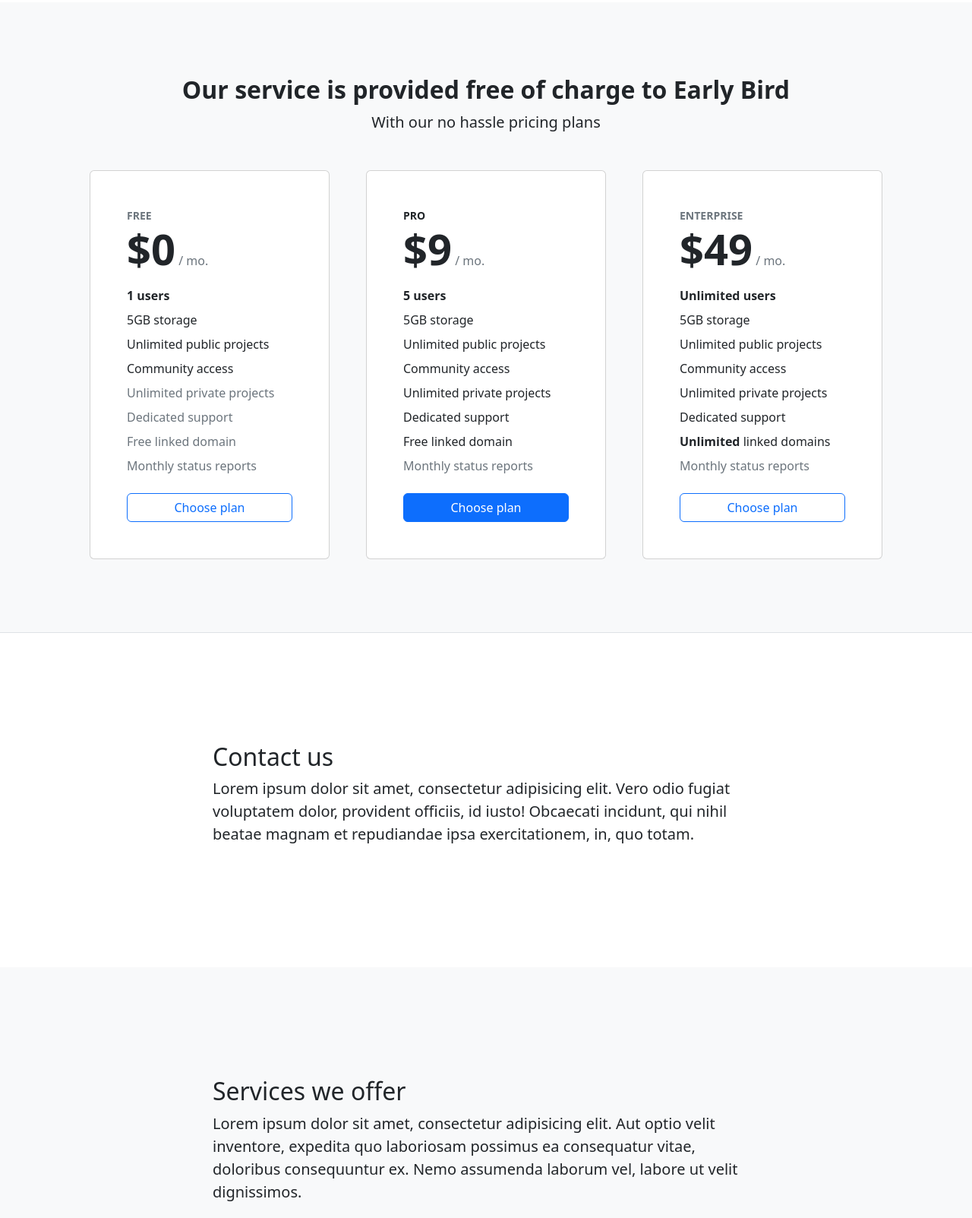
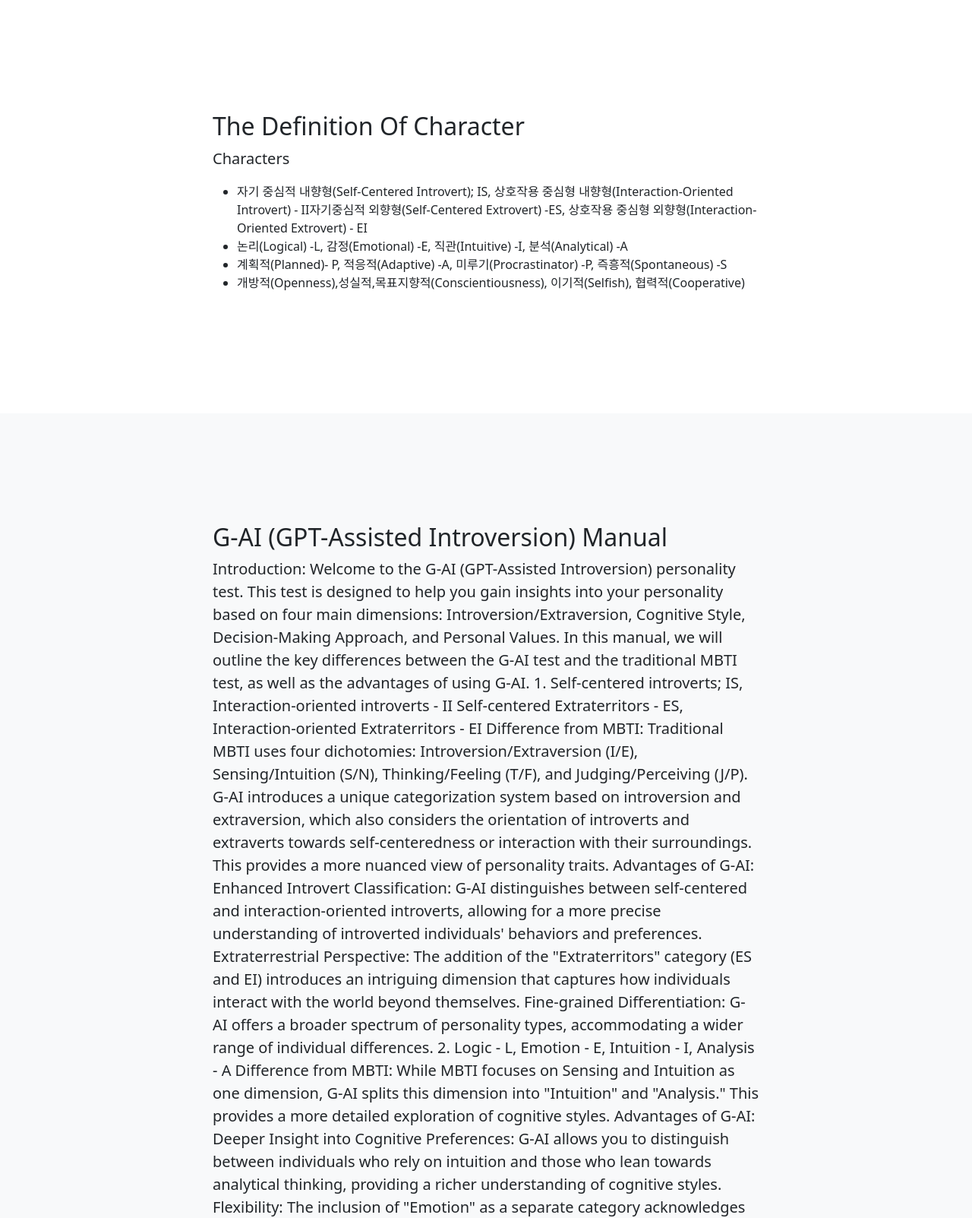
Before and after one commit to KeonhoChu/G-AI, a plain HTML site: page project/index.html in a window 1280 px wide. Shown: the part 709-2312 px from the top of the page at 76% size. Drawn offline with nearby package versions, Linux system fonts and the light colour scheme.

Commit message:
G-AI
G-AI

```diff
--- a/project/index.html
+++ b/project/index.html
@@ -22,8 +22,9 @@
                 <div class="collapse navbar-collapse" id="navbarResponsive">
                     <ul class="navbar-nav ms-auto">
                         <li class="nav-item"><a class="nav-link" href="#Start">Start</a></li>
-                        <li class="nav-item"><a class="nav-link" href="#services">Services</a></li>
-                        <li class="nav-item"><a class="nav-link" href="#contact">Contact</a></li>
+                        <li class="nav-item"><a class="nav-link" href="#Character">Character</a></li>
+                        <li class="nav-item"><a class="nav-link" href="#G-AI">G-AI</a></li>
+
                     </ul>
                 </div>
             </div>
@@ -53,6 +54,60 @@
                     </div>
                 </div>
             </div>
+             <!-- Contact section-->
+        <section id="Character">
+            <div class="container px-4">
+                <div class="row gx-4 justify-content-center">
+                    <div class="col-lg-8">
+                        <h2>The Definition Of Character</h2>
+                        <p class="lead">Characters</p>
+                        <ul>
+                            <li>자기 중심적 내향형(Self-Centered Introvert); IS, 상호작용 중심형 내향형(Interaction-Oriented Introvert) - II자기중심적 외향형(Self-Centered Extrovert) -ES, 상호작용 중심형 외향형(Interaction-Oriented Extrovert) - EI</li>
+                            <li>논리(Logical) -L, 감정(Emotional) -E, 직관(Intuitive) -I, 분석(Analytical) -A</li>
+                            <li>계획적(Planned)- P, 적응적(Adaptive) -A, 미루기(Procrastinator) -P, 즉흥적(Spontaneous) -S</li>
+                            <li>개방적(Openness),성실적,목표지향적(Conscientiousness), 이기적(Selfish), 협력적(Cooperative)</li>
+                        </ul>
+                    </div>
+                </div>
+            </div>
+        </section>
+         <!-- Services section-->
+         <section class="bg-light" id="G-AI">
+            <div class="container px-4">
+                <div class="row gx-4 justify-content-center">
+                    <div class="col-lg-8">
+                        <h2>G-AI (GPT-Assisted Introversion) Manual</h2>
+                        <p class="lead">
+                            Introduction:
+                            Welcome to the G-AI (GPT-Assisted Introversion) personality test. This test is designed to help you gain insights into your personality based on four main dimensions: Introversion/Extraversion, Cognitive Style, Decision-Making Approach, and Personal Values. In this manual, we will outline the key differences between the G-AI test and the traditional MBTI test, as well as the advantages of using G-AI.
+
+                            1. Self-centered introverts; IS, Interaction-oriented introverts - II Self-centered Extraterritors - ES, Interaction-oriented Extraterritors - EI
+
+                            Difference from MBTI:
+                            Traditional MBTI uses four dichotomies: Introversion/Extraversion (I/E), Sensing/Intuition (S/N), Thinking/Feeling (T/F), and Judging/Perceiving (J/P). G-AI introduces a unique categorization system based on introversion and extraversion, which also considers the orientation of introverts and extraverts towards self-centeredness or interaction with their surroundings. This provides a more nuanced view of personality traits.
+
+                            Advantages of G-AI:
+
+                            Enhanced Introvert Classification: G-AI distinguishes between self-centered and interaction-oriented introverts, allowing for a more precise understanding of introverted individuals' behaviors and preferences.
+                            Extraterrestrial Perspective: The addition of the "Extraterritors" category (ES and EI) introduces an intriguing dimension that captures how individuals interact with the world beyond themselves.
+                            Fine-grained Differentiation: G-AI offers a broader spectrum of personality types, accommodating a wider range of individual differences.
+                            2. Logic - L, Emotion - E, Intuition - I, Analysis - A
+
+                            Difference from MBTI:
+                            While MBTI focuses on Sensing and Intuition as one dimension, G-AI splits this dimension into "Intuition" and "Analysis." This provides a more detailed exploration of cognitive styles.
+
+                            Advantages of G-AI:
+
+                            Deeper Insight into Cognitive Preferences: G-AI allows you to distinguish between individuals who rely on intuition and those who lean towards analytical thinking, providing a richer understanding of cognitive styles.
+                            Flexibility: The inclusion of "Emotion" as a separate category acknowledges the importance of emotional intelligence in personality assessment.
+                            3. Plan - P, adapt - A, procrastinator - P, impromptu - S
+
+                            Difference from MBTI:
+                            G-AI introduces a novel dimension related to decision-making approaches. MBTI doesn't explicitly address this aspect of personality.</p>
+                    </div>
+                </div>
+            </div>
+        </section>
              <!-- Pricing section-->
         <section class="bg-light py-5 border-bottom">
             <div class="container px-5 my-5">
@@ -210,28 +265,8 @@
             </div>
         </section>
 
-        <!-- Contact section-->
-        <section id="contact">
-            <div class="container px-4">
-                <div class="row gx-4 justify-content-center">
-                    <div class="col-lg-8">
-                        <h2>Contact us</h2>
-                        <p class="lead">Lorem ipsum dolor sit amet, consectetur adipisicing elit. Vero odio fugiat voluptatem dolor, provident officiis, id iusto! Obcaecati incidunt, qui nihil beatae magnam et repudiandae ipsa exercitationem, in, quo totam.</p>
-                    </div>
-                </div>
-            </div>
-        </section>
-         <!-- Services section-->
-         <section class="bg-light" id="services">
-            <div class="container px-4">
-                <div class="row gx-4 justify-content-center">
-                    <div class="col-lg-8">
-                        <h2>Services we offer</h2>
-                        <p class="lead">Lorem ipsum dolor sit amet, consectetur adipisicing elit. Aut optio velit inventore, expedita quo laboriosam possimus ea consequatur vitae, doloribus consequuntur ex. Nemo assumenda laborum vel, labore ut velit dignissimos.</p>
-                    </div>
-                </div>
-            </div>
-        </section>
+
+
         <!-- Footer-->
         <footer class="py-5 bg-dark">
             <div class="container px-4"><p class="m-0 text-center text-white">Copyright &copy; chu</p></div>
```
